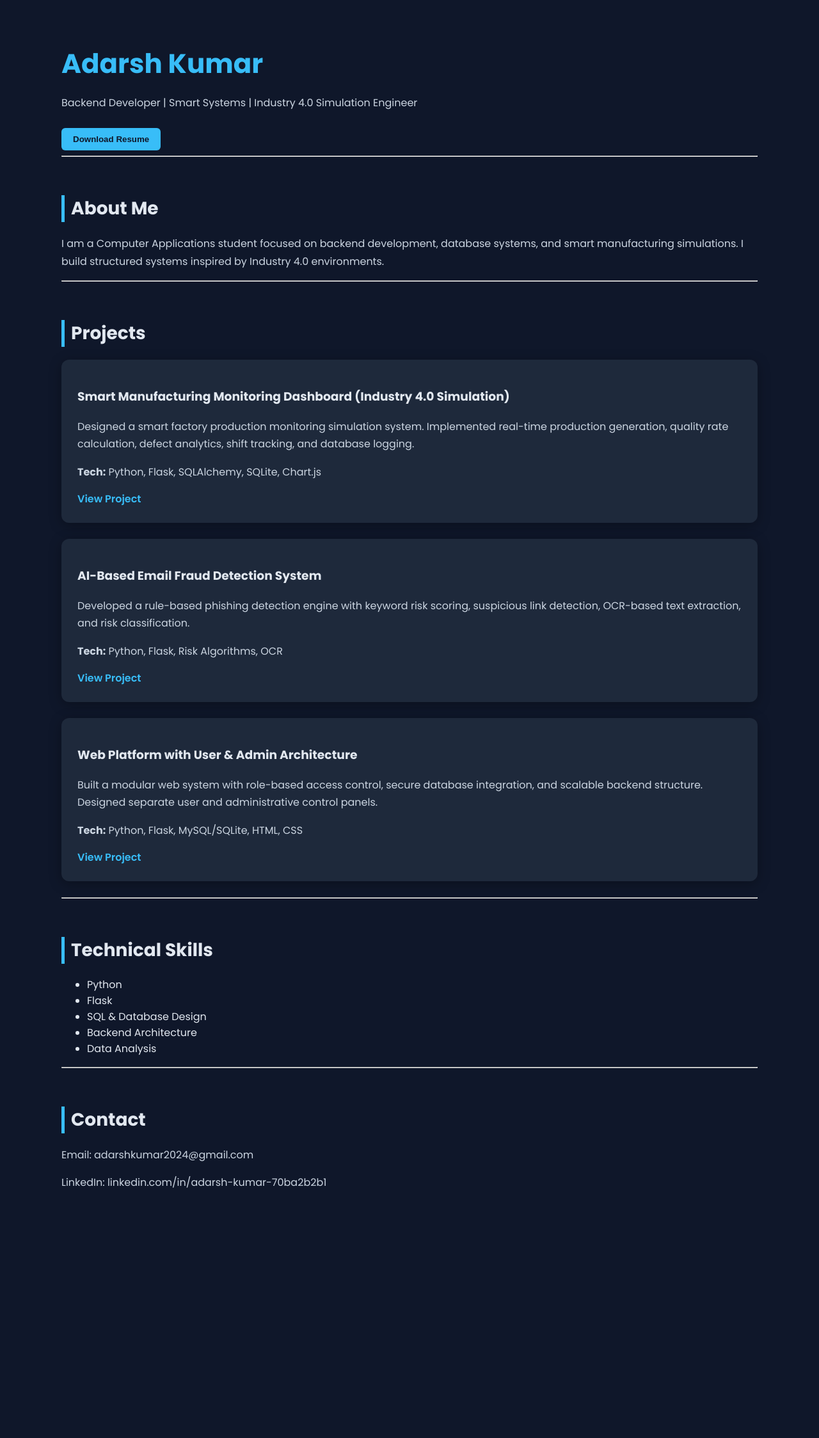
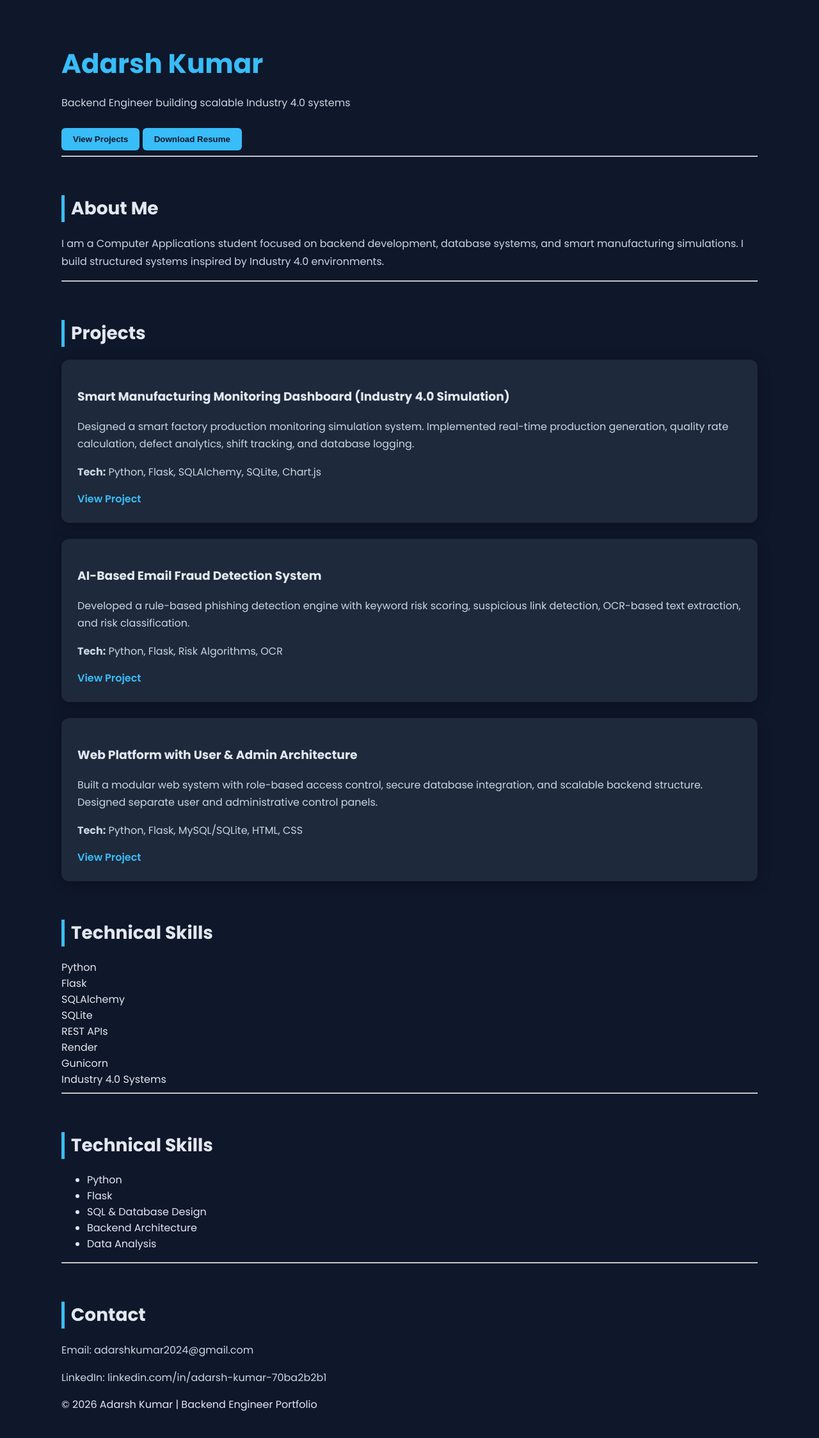
Before and after one commit to blackdevil-01/adarsh-portfolio, a Flask app: page / in a window 1280 px wide. Shown: the whole page at 64% size. Before the commit the page ends 1856 px from the top, so only its background shows below. Run offline with Flask 3, Linux system fonts and the light colour scheme.

Commit message:
Revamp index.html with new hero content and skills
Updated hero section and added technical skills grid.

```diff
--- a/templates/index.html
+++ b/templates/index.html
@@ -12,11 +12,17 @@
     <div class="container">
 
         <div class="hero">
-    <h1>Adarsh Kumar</h1>
-    <p>Backend Developer | Smart Systems | Industry 4.0 Simulation Engineer</p>
-    <a href="/static/Adarsh_Kumar_Resume.pdf" download>
-        <button>Download Resume</button>
-    </a>
+    <h1 class="gradient-text">Adarsh Kumar</h1>
+    <p class="subtitle">
+        Backend Engineer building scalable Industry 4.0 systems
+    </p>
+
+    <div class="hero-buttons">
+        <a href="#projects"><button class="btn-primary">View Projects</button></a>
+        <a href="/static/Adarsh_Kumar_Resume.pdf" download>
+            <button class="btn-outline">Download Resume</button>
+        </a>
+    </div>
         </div>
 
         <hr>
@@ -63,6 +69,18 @@
             <p><strong>Tech:</strong> Python, Flask, MySQL/SQLite, HTML, CSS</p>
             <a href="https://github.com/blackdevil-01/dark-studio" target="_blank">View Project</a>
         </div>
+        <h2>Technical Skills</h2>
+
+<div class="skills-grid">
+    <div class="skill-badge">Python</div>
+    <div class="skill-badge">Flask</div>
+    <div class="skill-badge">SQLAlchemy</div>
+    <div class="skill-badge">SQLite</div>
+    <div class="skill-badge">REST APIs</div>
+    <div class="skill-badge">Render</div>
+    <div class="skill-badge">Gunicorn</div>
+    <div class="skill-badge">Industry 4.0 Systems</div>
+</div>
 
         <hr>
 
@@ -80,6 +98,9 @@
         <h2>Contact</h2>
         <p>Email: adarshkumar2024@gmail.com</p>
         <p>LinkedIn: linkedin.com/in/adarsh-kumar-70ba2b2b1</p>
+        <footer>
+    © 2026 Adarsh Kumar | Backend Engineer Portfolio
+        </footer>
 
     </div>
 
```
